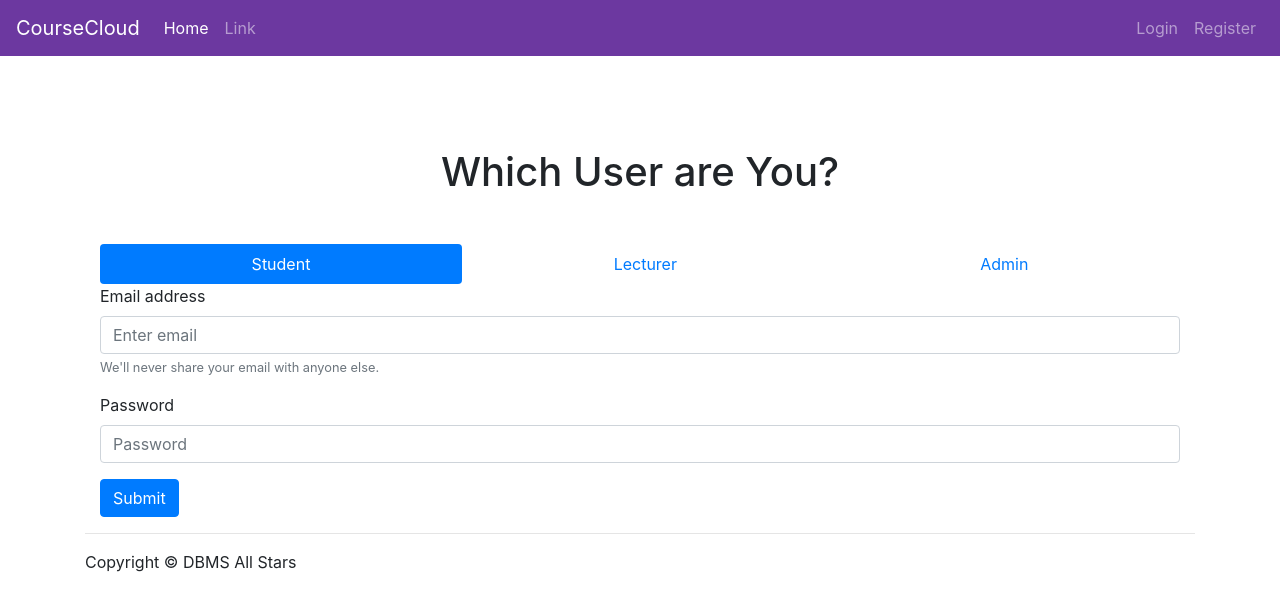
After one commit to AS-Coope/OurVLE-DBMS, a Flask app: page /registration in a window 1280 px wide. The commit adds this page. Shown: the top 611 px of the page. Run offline with Flask 2, Linux system fonts and the light colour scheme.

Commit message:
Added screens for login and register

```diff
--- a/app/static/css/app.css
+++ b/app/static/css/app.css
@@ -1,7 +1,7 @@
-/* body {
-    padding-top: 5rem;
-} */
+body {
+    padding-top: 100px;
+}
 
 .bg-purple {
-    background-color: #6c38a0; /* or any other shade of purple you prefer */
+    background-color: #6c38a0;
   }
--- a/app/templates/header.html
+++ b/app/templates/header.html
@@ -1,6 +1,6 @@
 <nav class="navbar navbar-expand-lg navbar-dark bg-purple fixed-top">
 
-    <a class="navbar-brand" href="#">CourseCloud</a>
+    <a class="navbar-brand" href="{{ url_for('index') }}">CourseCloud</a>
 
     <button class="navbar-toggler" type="button" data-toggle="collapse" data-target="#navbarSupportedContent" aria-controls="navbarSupportedContent" aria-expanded="false" aria-label="Toggle navigation">
       <span class="navbar-toggler-icon"></span>
@@ -10,7 +10,8 @@
       <ul class="navbar-nav mr-auto ">
 
         <li class="nav-item active">
-          <a class="nav-link" href="#">Home <span class="sr-only">(current)</span></a>
+          <!-- <a class="nav-link" href="#">Home <span class="sr-only">(current)</span></a> -->
+          <a class="nav-link active" href="{{ url_for('index') }}">Home <span class="sr-only">(current)</span></a>
         </li>
 
         <li class="nav-item">
@@ -21,10 +22,10 @@
 
       <ul class="navbar-nav ml-auto">
         <li class="nav-item">
-          <a class="nav-link" href="#">Login</a>
+          <a class="nav-link" href="{{ url_for('login2') }}">Login</a>
         </li>
         <li class="nav-item">
-          <a class="nav-link" href="#">Register</a>
+          <a class="nav-link" href="{{ url_for('reg') }}">Register</a>
         </li>
       </ul>
 
--- /dev/null
+++ b/app/templates/registration.html
@@ -0,0 +1,87 @@
+{% extends 'base.html' %}
+
+{% block main %}
+
+    <div class="container">
+        <h1 class="text-center my-5">Which User are You?</h1>
+        <ul class="nav nav-pills nav-fill" id="myTab" role="tablist">
+
+          <li class="nav-item">
+            <a class="nav-link active" id="login-tab" data-toggle="tab" href="#stureg" role="tab" aria-controls="stureg" aria-selected="true">Student</a>
+          </li>
+
+          <li class="nav-item">
+            <a class="nav-link" id="register-tab" data-toggle="tab" href="#register" role="tab" aria-controls="register" aria-selected="false">Lecturer</a>
+          </li>
+
+          <li class="nav-item">
+            <a class="nav-link" id="register-tab" data-toggle="tab" href="#register" role="tab" aria-controls="register" aria-selected="false">Admin</a>
+          </li>
+
+        </ul>
+
+        <div class="tab-content" id="myTabContent">
+          <div class="tab-pane fade show active" id="stureg" role="tabpanel" aria-labelledby="stureg-tab">
+
+            <form class="form-login" method="post">
+
+              <div class="form-group">
+                <label for="email">Email address</label>
+                <input type="email" class="form-control" id="email" aria-describedby="emailHelp" placeholder="Enter email">
+                <small id="emailHelp" class="form-text text-muted">We'll never share your email with anyone else.</small>
+              </div>
+
+              <div class="form-group">
+                <label for="password">Password</label>
+                <input type="password" class="form-control" id="password" placeholder="Password">
+              </div>
+
+              <button type="submit" class="btn btn-primary">Submit</button>
+
+            </form>
+
+          </div>
+
+          <div class="tab-pane fade" id="register" role="tabpanel" aria-labelledby="register-tab">
+            <form>
+              <div class="form-group">
+                <label for="name">Name</label>
+                <input type="text" class="form-control" id="name" placeholder="Enter name">
+              </div>
+              <div class="form-group">
+                <label for="email">Email address</label>
+                <input type="email" class="form-control" id="email" aria-describedby="emailHelp" placeholder="Enter email">
+                <small id="emailHelp" class="form-text text-muted">We'll never share your email with anyone else.</small>
+              </div>
+              <div class="form-group">
+                <label for="password">Password</label>
+                <input type="password" class="form-control" id="password" placeholder="Password">
+              </div>
+              <button type="submit" class="btn btn-primary">Register</button>
+            </form>
+          </div>
+
+          <div class="tab-pane fade" id="register" role="tabpanel" aria-labelledby="register-tab">
+            <form>
+              <div class="form-group">
+                <label for="name">Name</label>
+                <input type="text" class="form-control" id="name" placeholder="Enter name">
+              </div>
+              <div class="form-group">
+                <label for="email">Email address</label>
+                <input type="email" class="form-control" id="email" aria-describedby="emailHelp" placeholder="Enter email">
+                <small id="emailHelp" class="form-text text-muted">We'll never share your email with anyone else.</small>
+              </div>
+              <div class="form-group">
+                <label for="password">Password</label>
+                <input type="password" class="form-control" id="password" placeholder="Password">
+              </div>
+              <button type="submit" class="btn btn-primary">Register</button>
+            </form>
+          </div>
+
+        </div>
+    </div>
+
+
+{% endblock %}
--- a/app/views.py
+++ b/app/views.py
@@ -1,10 +1,11 @@
 from app import app
-from flask import Flask, render_template, request, make_response,jsonify,session
+import os
+from flask import Flask, render_template, request, make_response,jsonify,session, flash, send_from_directory
 # from flask_login import current_user , login_user,login_required, logout_user
 # from werkzeug.security import check_password_hash
 # from passlib.hash import sha256_crypt
 import mysql.connector
-# from app.forms_OurVLE import *
+from app.forms_OurVLE import Login
 
 
 
@@ -59,7 +60,7 @@ def index():
     """This displays the index page for OurVLE it shows the courses
         to the guess user
     """
-    return render_template('base.html')
+    return render_template('home.html')
 
 
 @app.route('/login',methods =['POST','GET'])
@@ -85,6 +86,7 @@ def login():
 
                         ''' Could also redirect the user to a home page here'''
 
+                        flash(f'Welcome, {form.userID.data}!', 'success')
                         return make_response({'result': "Succeessful Login"},200)
                 # The password is Incorrect
                 else:
@@ -107,9 +109,16 @@ def login():
     # If request is not post render the template for logging in below
     '''Complete here'''
 
+@app.route('/login2',methods =['POST','GET'])
+def login2():
+    return render_template('login.html')
+
+@app.route('/registration',methods =['POST','GET'])
+def reg():
+    return render_template('registration.html')
 
 
-@app.route('registration/employee-registration',methods=['GET', 'POST'])
+@app.route('/registration/employee-registration',methods=['GET', 'POST'])
 def empRegister():
 
     form = LecturerRegistration()
@@ -142,7 +151,7 @@ def empRegister():
 
 
 
-@app.route('registration/student-registration',methods=['GET', 'POST'])
+@app.route('/registration/student-registration',methods=['GET', 'POST'])
 def studentRegister():
 
     form = StudentRegistration()
@@ -179,7 +188,8 @@ def studentRegister():
         Success: Informs the user that a particular course has been created
         error: Appropriate error message
     """
-@app.route('course/create',methods=['GET','POST'])
+
+@app.route('/course/create',methods=['GET','POST'])
 def createCourse():
 
     '''If the user is not signed in as an admin the person is not allowed to continue'''
@@ -217,7 +227,7 @@ def createCourse():
         Success: list of courses ad dictionary objects
         Error: Appropriate error message
     """
-@app.route('courses/',methods=['GET'])
+@app.route('/courses/',methods=['GET'])
 def getCourses():
     try:
         conn = connectionHandler()
@@ -282,7 +292,7 @@ Returns:
 """
 
 
-@app.route('courses/<lectID>',methods=['GET'])
+@app.route('/courses/<lectID>',methods=['GET'])
 def lecturerCourses(lectID):
     try:
         conn = connectionHandler()
@@ -311,7 +321,7 @@ def lecturerCourses(lectID):
                               ' Please try again if the issue persist please contact your sysem administrator'},503)
 
 
-@app.route('course/assign',methods=['GET','POST'])
+@app.route('/course/assign',methods=['GET','POST'])
 def assignLecturer(lectID):
     form = AssignLecturerToCourse()
 
@@ -367,7 +377,7 @@ def assignLecturer(lectID):
 
 
 
-@app.route('course/registration',methods=['GET','POST'])
+@app.route('/course/registration',methods=['GET','POST'])
 def courseRegistration():
 
     form = CourseRegistration()
@@ -432,7 +442,7 @@ def courseRegistration():
         return make_response({'error':'An error occurred when attempting to update the course information'},503)
 
 
-@app.route('course/enrollment',methods=['GET','POST'])
+@app.route('/course/enrollment',methods=['GET','POST'])
 def getRegisteredStudents():
 
     form  = GetRegisteredStudents()
@@ -483,7 +493,7 @@ def getRegisteredStudents():
         conn.close_cursor_and_connection()
         return make_response({'error':'An error occurred when attempting to retrieve student information'},503)
 
-@app.route('course/calendarEvents',methods=['GET','POST'])
+@app.route('/course/calendarEvents',methods=['GET','POST'])
 def getEvents():
 
     form  = GetCalendarEvents()
@@ -541,7 +551,7 @@ def getEvents():
 
 
 
-@app.route('course/calendarEvents/<studentID>',methods=['GET','POST'])
+@app.route('/course/calendarEvents/<studentID>',methods=['GET','POST'])
 def getStudentEvents():
     form = getStudentCalendarEvents()
 
@@ -739,7 +749,7 @@ def createForum(courseID):
         conn.close_cursor_and_connection()
         return make_response({'error':'An error occurred when attempting to retreive forums'},503)
 
-@app.route('course/forum/thread/<forumID>',methods=['GET'])
+@app.route('/course/forum/thread/<forumID>',methods=['GET'])
 def getDiscussionThread(forumID):
 
     try:
@@ -765,7 +775,7 @@ def getDiscussionThread(forumID):
         return make_response({'error':'An error occurred when attempting to retreive forums'},503)
 
 
-@app.route('course/forum/thread/create/<forumNo>',methods=['GET','POST'])
+@app.route('/course/forum/thread/create/<forumNo>',methods=['GET','POST'])
 def createThread(forumNo):
 
     form = DiscussionForum()
@@ -936,26 +946,26 @@ def addSection(courseID):
 
 
 
-@app.route('/course/section/content/add',methods=['GET','POST'])
-def addContent():
-    pass
+# @app.route('/course/section/content/add',methods=['GET','POST'])
+# def addContent():
+#     pass
 
-@app.route('/course/assignment',method=['GET'])
-def getAssignments():
-    pass
+# @app.route('/course/assignment',method=['GET'])
+# def getAssignments():
+#     pass
 
-@app.route('/course/assignment/submit',methods = ['GET','POST'])
-def submitAssignment():
-    pass
+# @app.route('/course/assignment/submit',methods = ['GET','POST'])
+# def submitAssignment():
+#     pass
 
-@app.route('/course/assignment/grade',methods = ['GET','POST'])
-def gradeAssignment():
-    pass
+# @app.route('/course/assignment/grade',methods = ['GET','POST'])
+# def gradeAssignment():
+#     pass
 
 
-@app.route('course/report', method =['GET'])
-def repot():
-    pass
+# @app.route('/course/report', method =['GET'])
+# def repot():
+#     pass
 
 
 
```
Also changed, not shown: app/templates/home.html (added, +25 -0 lines), app/templates/login.html (added, +25 -0 lines).
